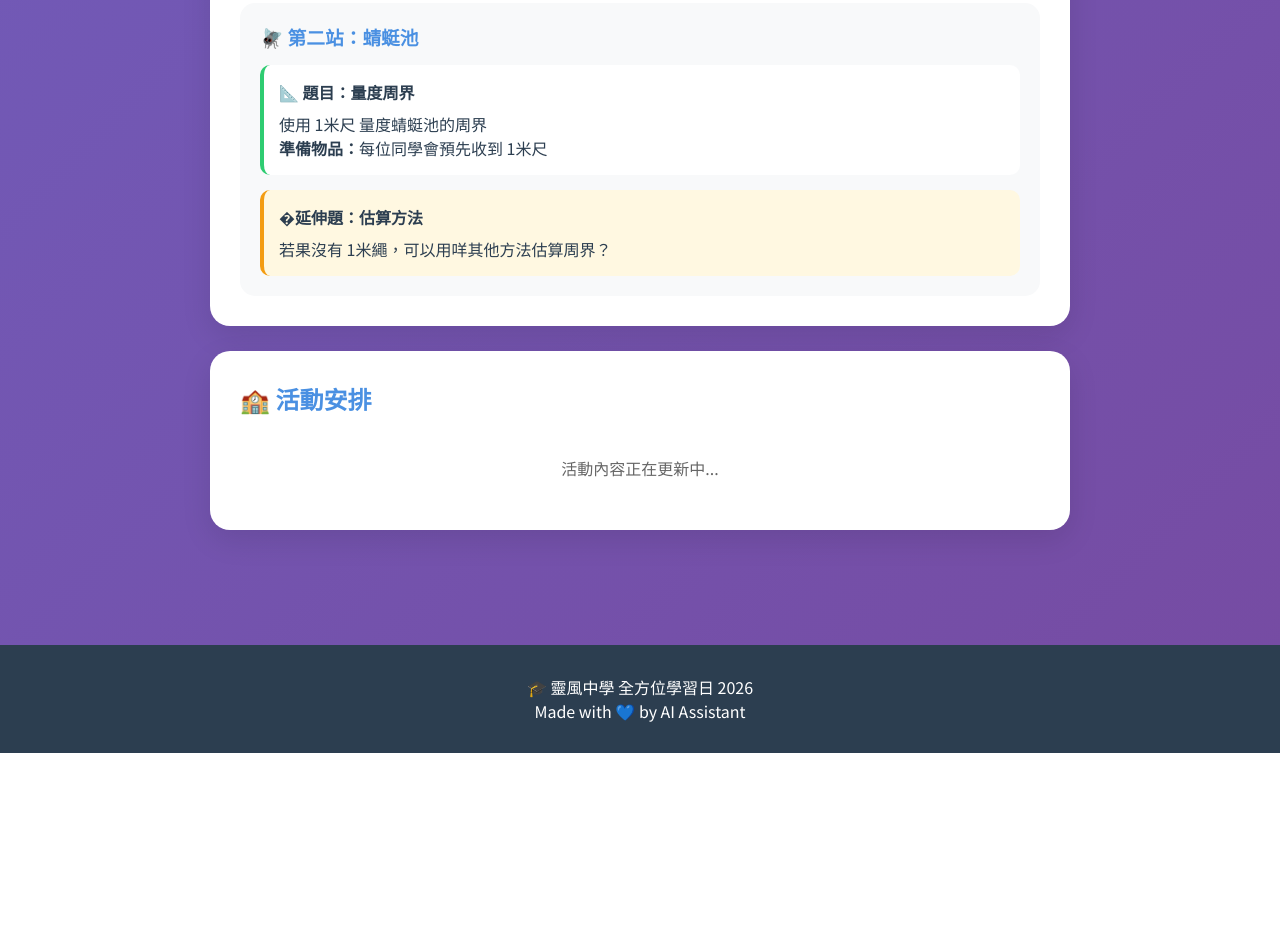
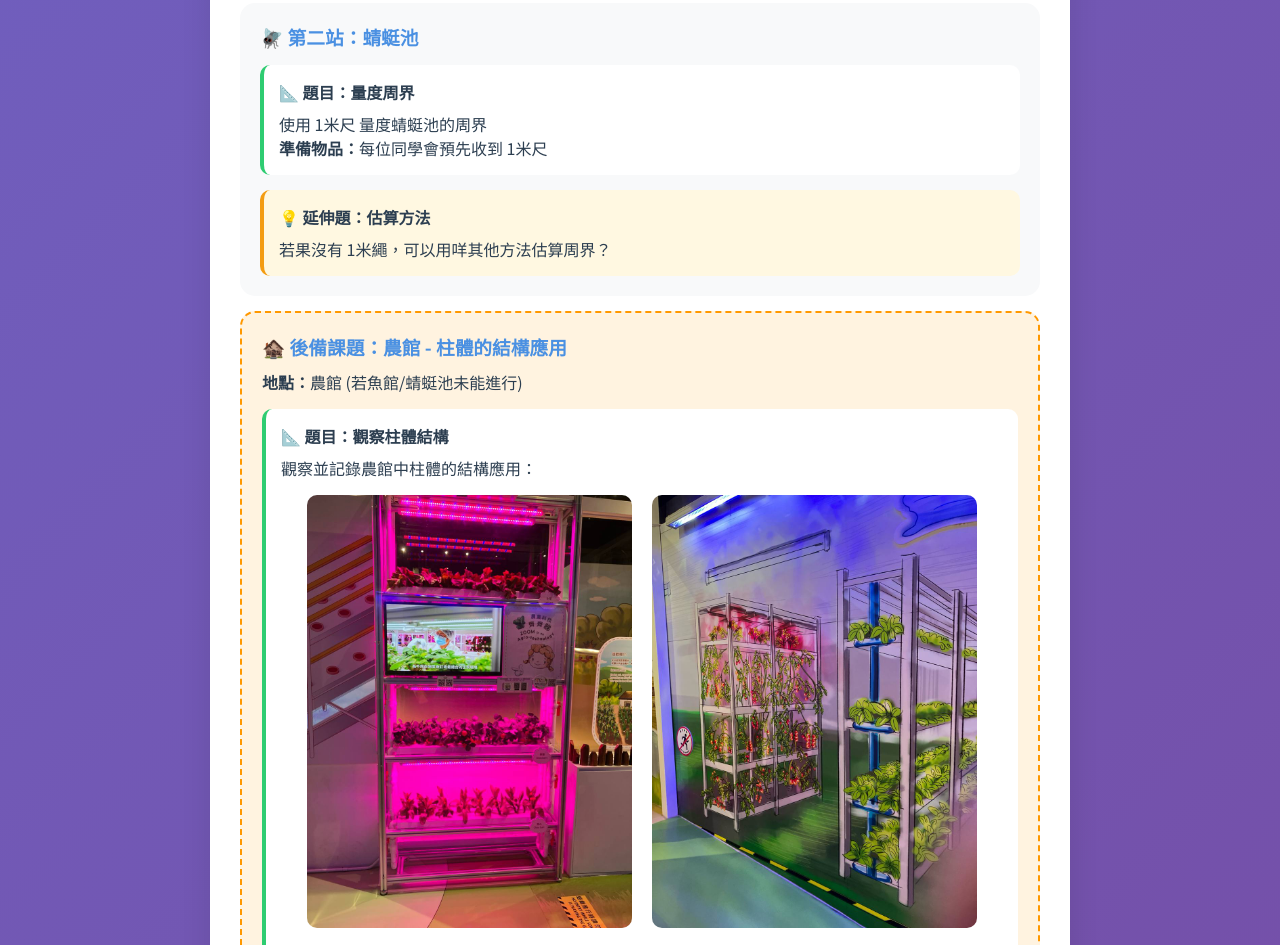
Before and after one commit to ai-lish/lsc-ole-s1-2026, a plain HTML site: page index.html in a window 1280 px wide. Shown: the part 5467-6412 px from the top of the page. Before the commit the page ends 6220 px from the top, so only its background shows below. Drawn offline with Linux system fonts and the light colour scheme.

Commit message:
Add math backup topic: 農館柱體結構

```diff
--- a/index.html
+++ b/index.html
@@ -372,8 +372,25 @@
                 </div>
 
                 <div class="task extension">
-                    <h4>�延伸題：估算方法</h4>
+                    <h4>💡 延伸題：估算方法</h4>
                     <p>若果沒有 1米繩，可以用咩其他方法估算周界？</p>
+                </div>
+            </div>
+
+            <!-- 數學後備課題：農館 -->
+            <div class="activity-item backup">
+                <h3>🏚️ 後備課題：農館 - 柱體的結構應用</h3>
+                <p><strong>地點：</strong>農館 (若魚館/蜻蜓池未能進行)</p>
+
+                <div class="task">
+                    <h4>📐 題目：觀察柱體結構</h4>
+                    <p>觀察並記錄農館中柱體的結構應用：</p>
+                    <div class="chart-images">
+                        <img src="images/math/backup1.jpg" alt="柱體結構1" style="max-width: 45%; border-radius: 10px; margin: 5px;">
+                        <img src="images/math/backup2.jpg" alt="柱體結構2" style="max-width: 45%; border-radius: 10px; margin: 5px;">
+                        <img src="images/math/backup3.jpg" alt="柱體結構3" style="max-width: 45%; border-radius: 10px; margin: 5px;">
+                        <img src="images/math/backup4.jpg" alt="柱體結構4" style="max-width: 45%; border-radius: 10px; margin: 5px;">
+                    </div>
                 </div>
             </div>
         </div>
@@ -384,6 +401,10 @@
                 padding: 20px;
                 border-radius: 15px;
                 margin-top: 15px;
+            }
+            .activity-item.backup {
+                background: #fff3e0;
+                border: 2px dashed #ff9800;
             }
             .activity-item h3 {
                 color: var(--primary);
```
Also changed, not shown: images/math/backup1.jpg (added), images/math/backup2.jpg (added), images/math/backup3.jpg (added), images/math/backup4.jpg (added).
